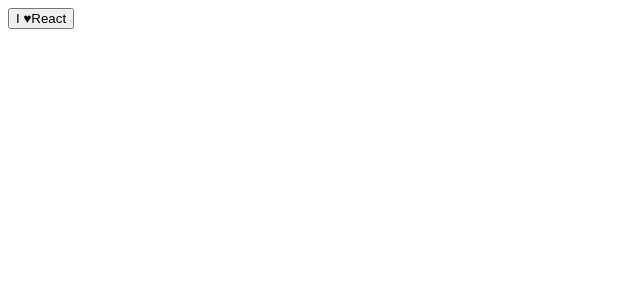
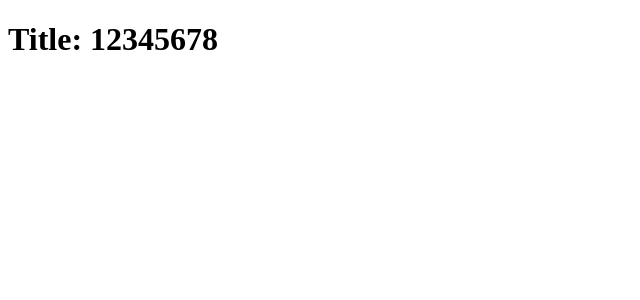
Before and after one commit to reika0717/react-book, a React (Create React App) app: page / in a window 1280 px wide. Shown: the top 300 px of the page, without its empty margins (0-640 px from the left). Built offline with nearby package versions, Linux system fonts and the light colour scheme; the HTML template or start-up script is replaced by a standard one.

Commit message:
8. Add Custom propType Validation to React Components

```diff
--- a/src/App.js
+++ b/src/App.js
@@ -3,14 +3,19 @@ import React from 'react';
 
 class App extends React.Component {
 render(){
-  return <Button>I <Heart />React</Button>
+  return <Title text="12345678"/>
 }
 }
-const Button = (props) => <button>{props.children}</button>
+const Title = (props) => <h1>Title: {props.text}</h1>
 
-class Heart extends React.Component {
-  render(){
-    return <span>&hearts;</span>
+Title.propTypes = {
+  text(props, propName, Component){
+    if(!(propName in props)){
+      return new Error('missing $(propName)')
+    }
+    if(props[propName].length < 6){
+      return new Error('${propName} was too short')
+    }
   }
 }
 
```
